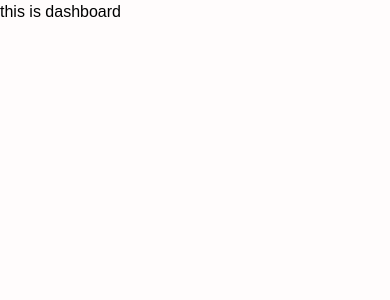
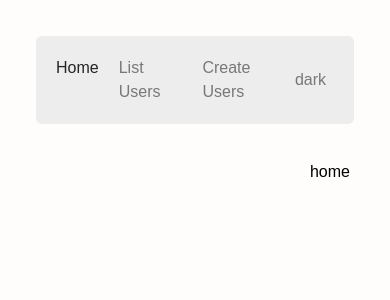
Before and after one commit to deegha/userlist, a Next.js app: page / in a window 390 px wide. Shown: the top 300 px of the page. Built offline with nearby package versions, Linux system fonts and the light colour scheme.

Commit message:
Dahsboard and mobile form

```diff
--- a/src/components/navigation/navigation.tsx
+++ b/src/components/navigation/navigation.tsx
@@ -6,7 +6,7 @@ import { setTheme } from '@/redux/slices/themeSlice';
 const navItems = [
   {
     name: 'Home',
-    url: '/home',
+    url: '/',
     icon: 'faHome',
   },
   {
--- a/src/components/userForm/userForm.tsx
+++ b/src/components/userForm/userForm.tsx
@@ -45,7 +45,7 @@ export const UserForm = ({ id }: { id?: string }) => {
         validationSchema={CreateUserSchema}
         onSubmit={handleSubmit}
       >
-        <Form className="flex w-[800px] flex-col gap-5 rounded-lg bg-bgPrimary p-10">
+        <Form className="flex w-full flex-col gap-5 rounded-lg bg-bgPrimary p-10 md:w-[800px]">
           <Field name="name" as={Input} label={'Name'} />
           <Field name="age" as={Input} label={'Age'} />
           <Field name="city" as={Input} label={'City'} />
--- a/src/pages/index.tsx
+++ b/src/pages/index.tsx
@@ -1,3 +1,9 @@
+import { Layout } from '@/components';
+
 export default function Dashboard() {
-  return <div>this is dashboard</div>;
+  return (
+    <Layout>
+      <div className="flex w-full justify-end">home</div>
+    </Layout>
+  );
 }
```
